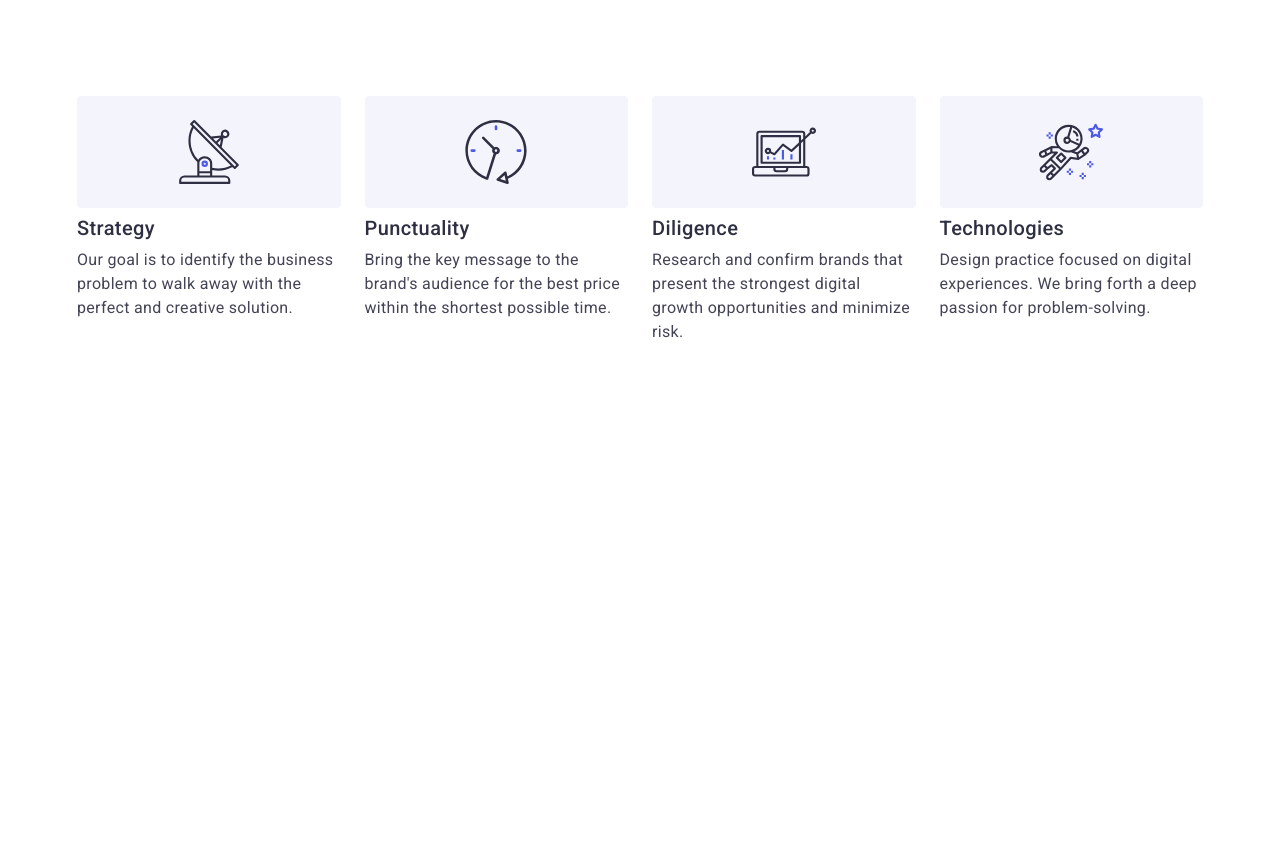
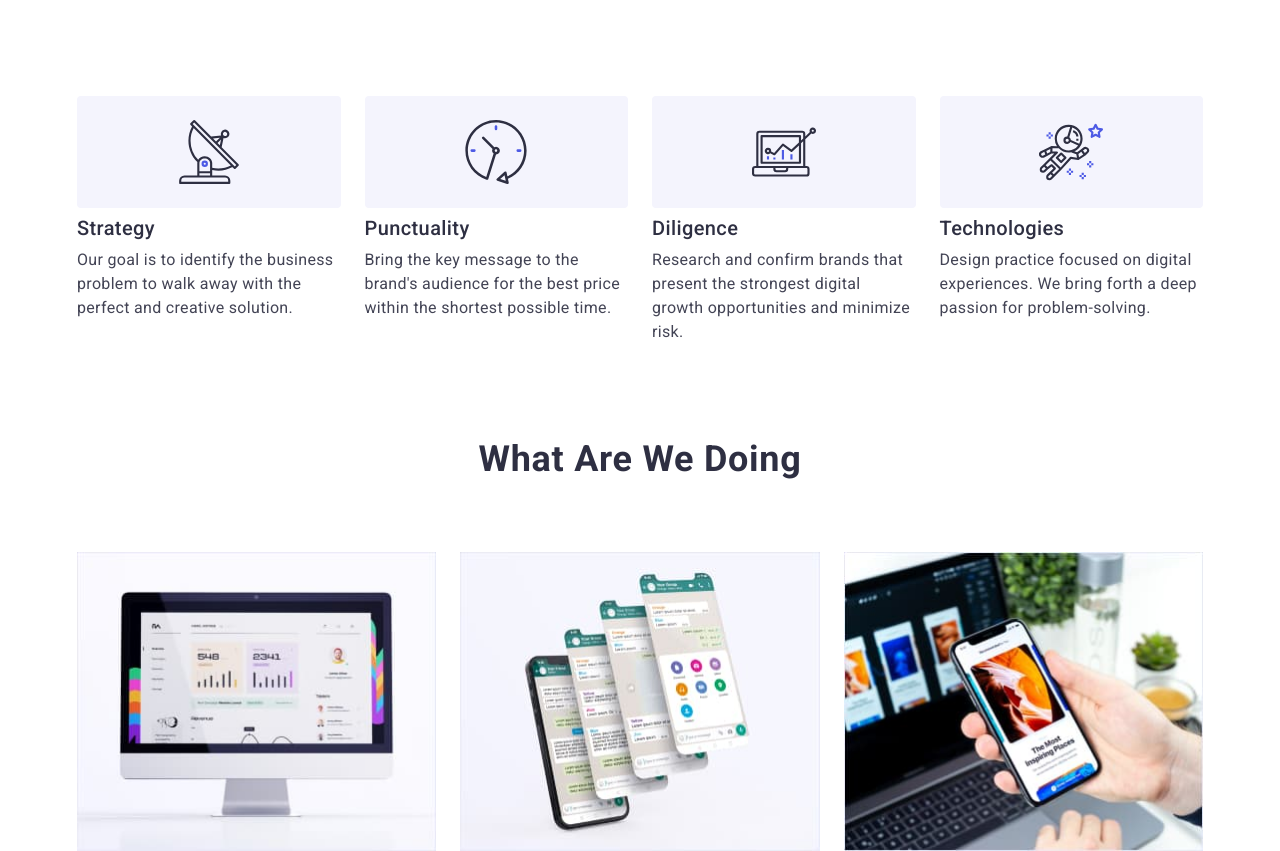
Before and after one commit to NikKms/goit-markup-hw-07, a plain HTML site: page index.html in a window 1280 px wide. Before the commit the page ends 800 px from the top, so only its background shows below. Drawn offline with nearby package versions, Linux system fonts and the light colour scheme.

Commit message:
add product

```diff
--- a/css/desktop.css
+++ b/css/desktop.css
@@ -29,4 +29,35 @@
   .principles-item-text {
     font-weight: 400;
   }
+
+  /* -----------PRODUCT----------- */
+  .product {
+    display: block;
+    padding-top: 0;
+    text-align: center;
+  }
+
+  .product-title {
+    margin-top: 0;
+    margin-bottom: 72px;
+
+    font-size: 36px;
+    line-height: 1.11;
+    letter-spacing: 0.02em;
+    text-transform: capitalize;
+  }
+
+  .product-list {
+    display: flex;
+
+    gap: 24px;
+  }
+
+  .product-item {
+    width: calc((100%-48px) / 3);
+  }
+
+  .product-img {
+    border-box: var(--border);
+  }
 }
--- a/css/styles.css
+++ b/css/styles.css
@@ -812,37 +812,9 @@ img {
 }
 
 /* -----------PRODUCT----------- */
-/* .product {
-  padding-top: 0;
-  text-align: center;
+.product {
+  display: none;
 }
-
-.product-title {
-  margin-top: 0;
-  margin-bottom: 72px;
-
-  font-size: 36px;
-  line-height: 1.11;
-  letter-spacing: 0.02em;
-  text-transform: capitalize;
-}
-
-.product-list {
-  display: flex;
-  flex-wrap: wrap;
-  margin-left: -24px;
-  margin-top: -24px;
-}
-
-.product-item {
-  flex-basis: calc(100% / 3 -24px);
-  margin-left: 24px;
-  margin-top: 24px;
-}
-
-.product-img {
-  border-box: var(--border);
-} */
 
 /* -----------TEAM----------- */
 /* .team {
--- a/index.html
+++ b/index.html
@@ -67,7 +67,7 @@
     <!--principles-->
     <section class="principles section">
 
-      <h2 class="visually-hidden">our principles</h2> <!--h2 here hidden-->
+      <h2 class="visually-hidden">our principles</h2>
       <div class="container">
         <ul class="principles-list list">
           <li class="principles-item">
@@ -127,7 +127,7 @@
     </section>
 
     <!--product-->
-    <!-- <section class="product section centred">
+    <section class="product section centred">
 
       <div class="container">
 
@@ -148,7 +148,7 @@
         </ul>
 
       </div>
-    </section> -->
+    </section>
 
     <!--team-->
     <!-- <section class="team section centred">
```
